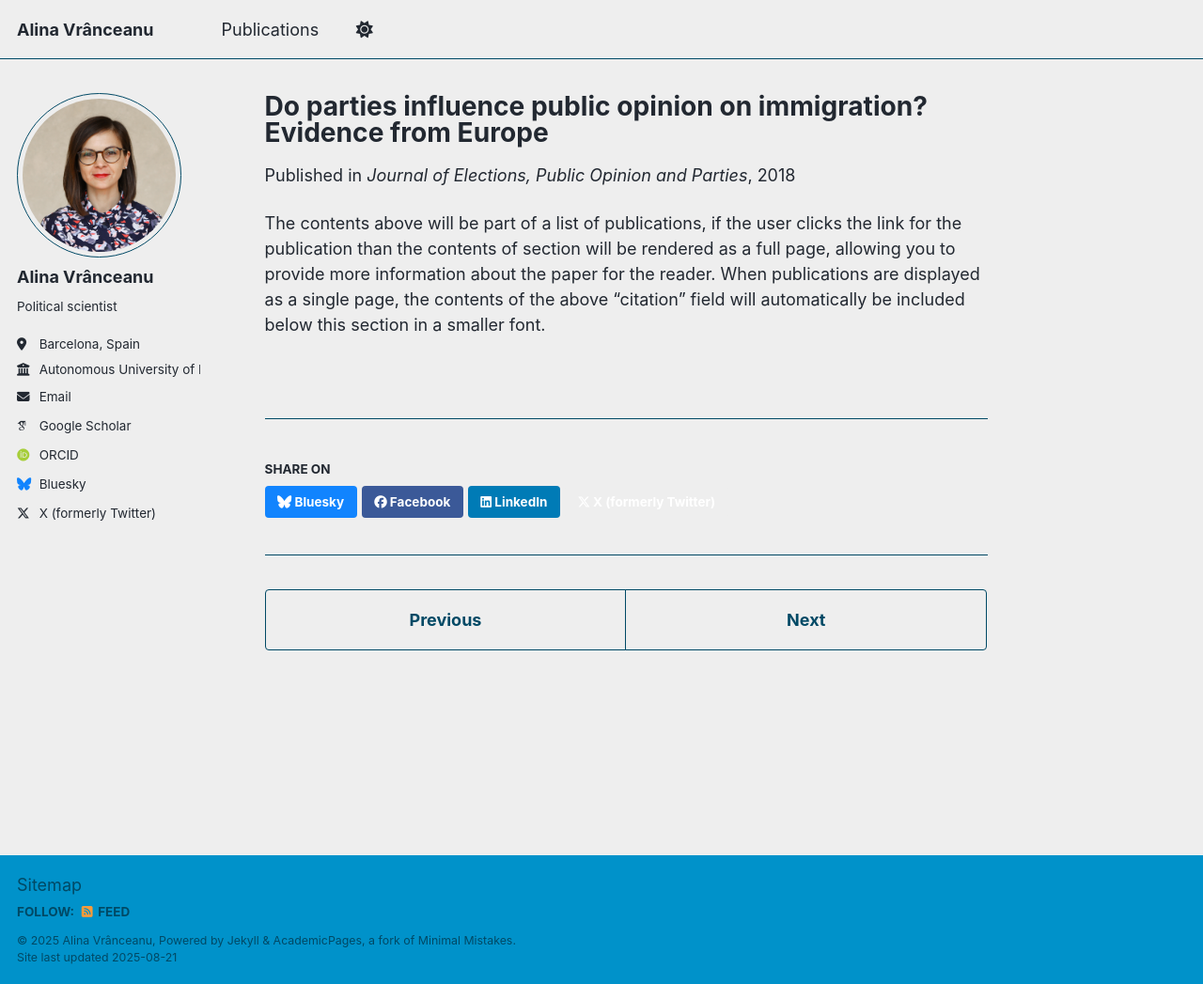
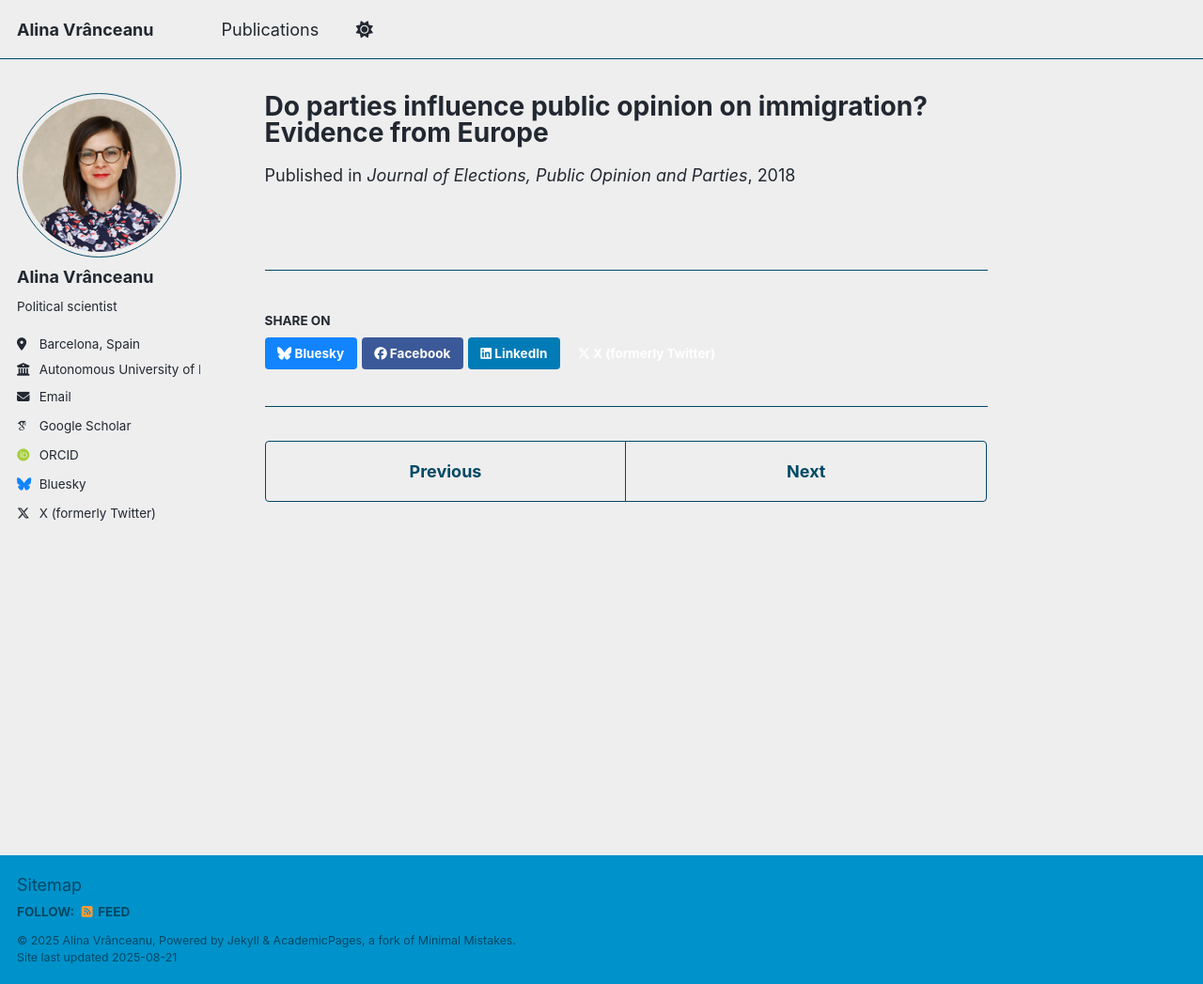
Before and after one commit to alinavranceanu/alinavranceanu.github.io, a Jekyll site: the page built from _publications/2021-Vranceanu-Lachat.md, in a window 1280 px wide and 1047 px high. Shown: the whole window at 94% size. Built offline with Jekyll 4.4.1, drawn with Linux system fonts in a browser that asks for light colours; some web fonts are replaced; a script that is not in the unit is left out.

Commit message:
Update 2021-Vranceanu-Lachat.md

```diff
--- a/_publications/2021-Vranceanu-Lachat.md
+++ b/_publications/2021-Vranceanu-Lachat.md
@@ -5,5 +5,5 @@ category: manuscripts
 permalink: /publication/2021-Vranceanu-Lachat
 date: 2018-12-06
 venue: 'Journal of Elections, Public Opinion and Parties'
+paperurl: 'https://doi.org/10.1080/17457289.2018.1554665'
 ---
-The contents above will be part of a list of publications, if the user clicks the link for the publication than the contents of section will be rendered as a full page, allowing you to provide more information about the paper for the reader. When publications are displayed as a single page, the contents of the above "citation" field will automatically be included below this section in a smaller font.
```
